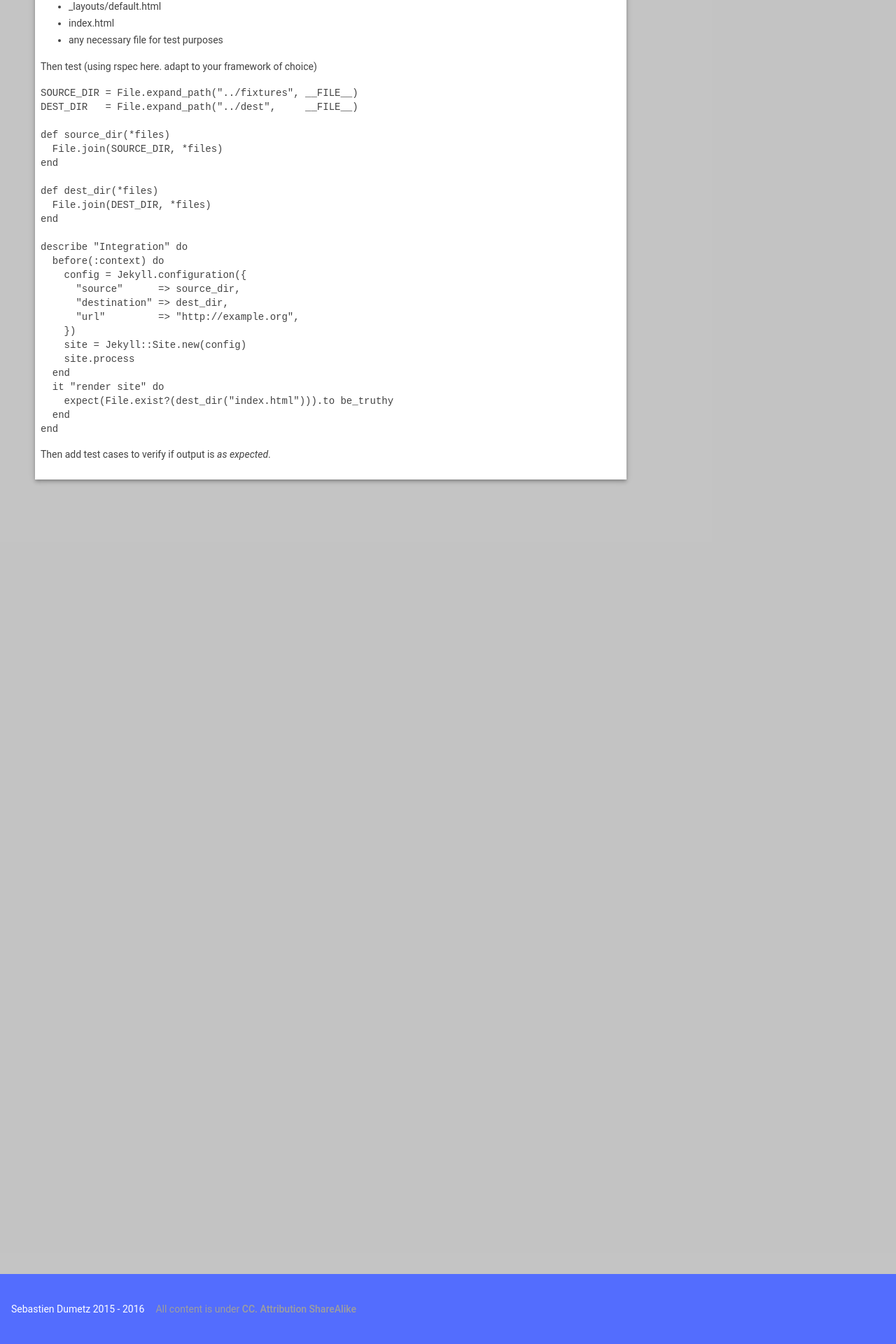
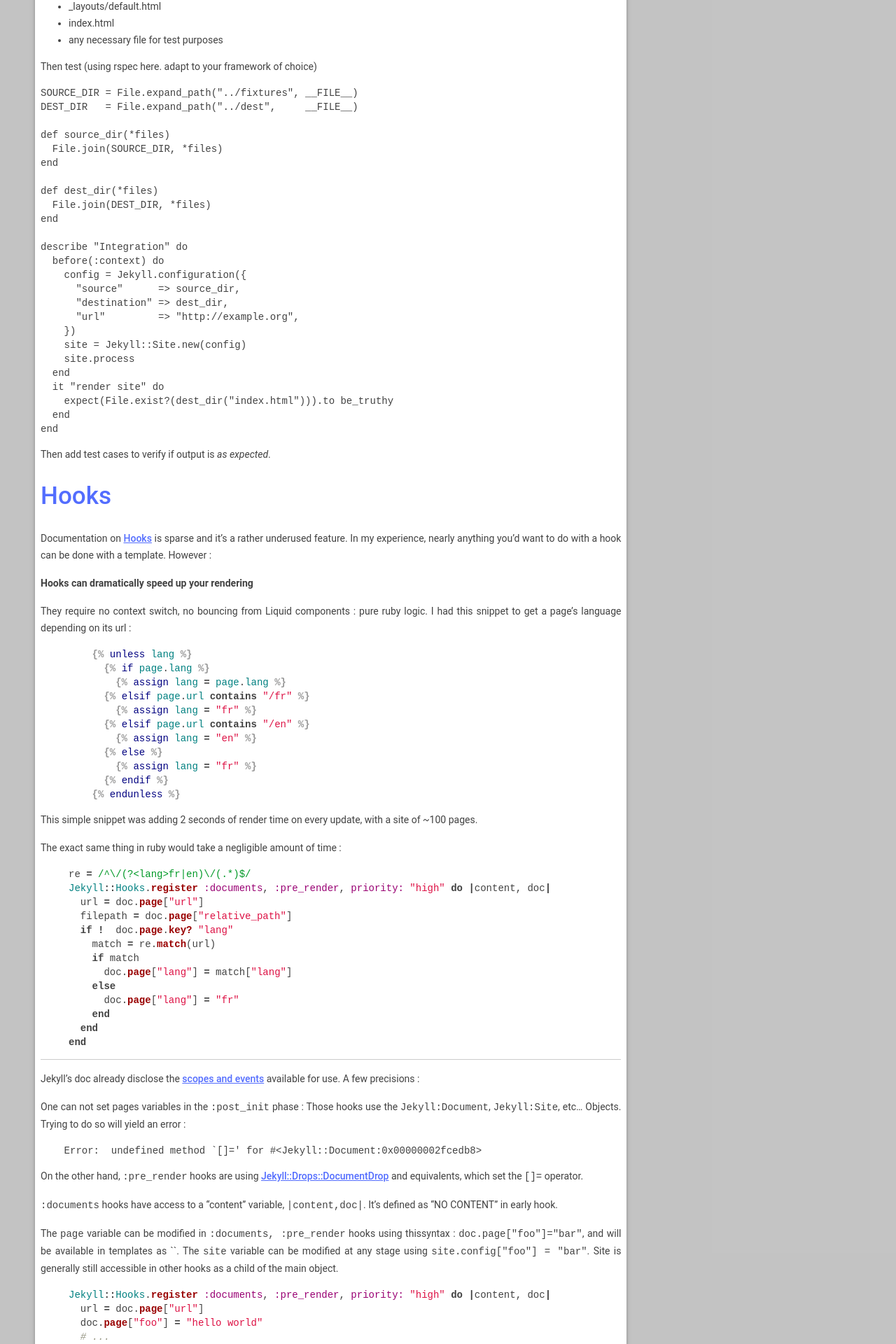
Before and after one commit to sdumetz/sdumetz.github.io, a Jekyll site: the page built from _posts/2017-08-22-jekyll-plugins-helpers.md, in a window 1280 px wide. Shown: the part 2021-3941 px from the top of the page at 70% size. Built offline with Jekyll 4.4.1, drawn with Linux system fonts in a browser that asks for light colours; comment, search, counter and statistics services are not loaded.

Commit message:
update documentation on jekyll plugins

````diff
--- a/_posts/2017-08-22-jekyll-plugins-helpers.md
+++ b/_posts/2017-08-22-jekyll-plugins-helpers.md
@@ -103,3 +103,70 @@ end
 ```
 
 Then add test cases to verify if output is *as expected*.
+
+## Hooks
+
+Documentation on [Hooks](http://www.rubydoc.info/gems/jekyll/Jekyll/Hooks) is sparse and it's a rather underused feature. In my experience, nearly anything you'd want to do with a hook can be done with a template. However :
+
+**Hooks can dramatically speed up your rendering**
+
+They require no context switch, no bouncing from Liquid components : pure ruby logic. I had this snippet to get a page's language depending on its url :
+
+{% highlight Liquid %}{%raw%}
+    {% unless lang %}
+      {% if page.lang %}
+        {% assign lang = page.lang %}
+      {% elsif page.url contains "/fr" %}
+        {% assign lang = "fr" %}
+      {% elsif page.url contains "/en" %}
+        {% assign lang = "en" %}
+      {% else %}
+        {% assign lang = "fr" %}
+      {% endif %}
+    {% endunless %}
+{% endraw %}{% endhighlight %}
+
+This simple snippet was adding 2 seconds of render time on every update, with a site of ~100 pages.
+
+The exact same thing in ruby would take a negligible amount of time :
+{% highlight ruby %}
+
+re = /^\/(?<lang>fr|en)\/(.*)$/
+Jekyll::Hooks.register :documents, :pre_render, priority: "high" do |content, doc|
+  url = doc.page["url"]
+  filepath = doc.page["relative_path"]
+  if !  doc.page.key? "lang"
+    match = re.match(url)
+    if match
+      doc.page["lang"] = match["lang"]
+    else
+      doc.page["lang"] = "fr"
+    end
+  end
+end
+{% endhighlight %}
+
+****
+
+Jekyll's doc already disclose the [scopes and events](https://jekyllrb.com/docs/plugins/#hooks) available for use. A few precisions :
+
+One can not set pages variables in the `:post_init` phase : Those hooks use the `Jekyll:Document`, `Jekyll:Site`, etc... Objects. Trying to do so will yield an error :
+
+```
+    Error:  undefined method `[]=' for #<Jekyll::Document:0x00000002fcedb8>
+```
+
+On the other hand, `:pre_render` hooks are using [Jekyll::Drops::DocumentDrop](http://www.rubydoc.info/gems/jekyll/Jekyll/Drops/DocumentDrop) and equivalents, which set the `[]=` operator.
+
+`:documents` hooks have access to a "content" variable, `|content,doc|`. It's defined as "NO CONTENT" in early hook.
+
+The `page` variable can be modified in `:documents, :pre_render` hooks using thissyntax : `doc.page["foo"]="bar"`, and will be available in templates as `{{page.foo}}`.
+The `site` variable can be modified at any stage using `site.config["foo"] = "bar"`. Site is generally still accessible in other hooks as a child of the main object.
+
+{% highlight ruby %}
+Jekyll::Hooks.register :documents, :pre_render, priority: "high" do |content, doc|
+  url = doc.page["url"]
+  doc.page["foo"] = "hello world"
+  # ...
+end
+{% endhighlight %}
````
